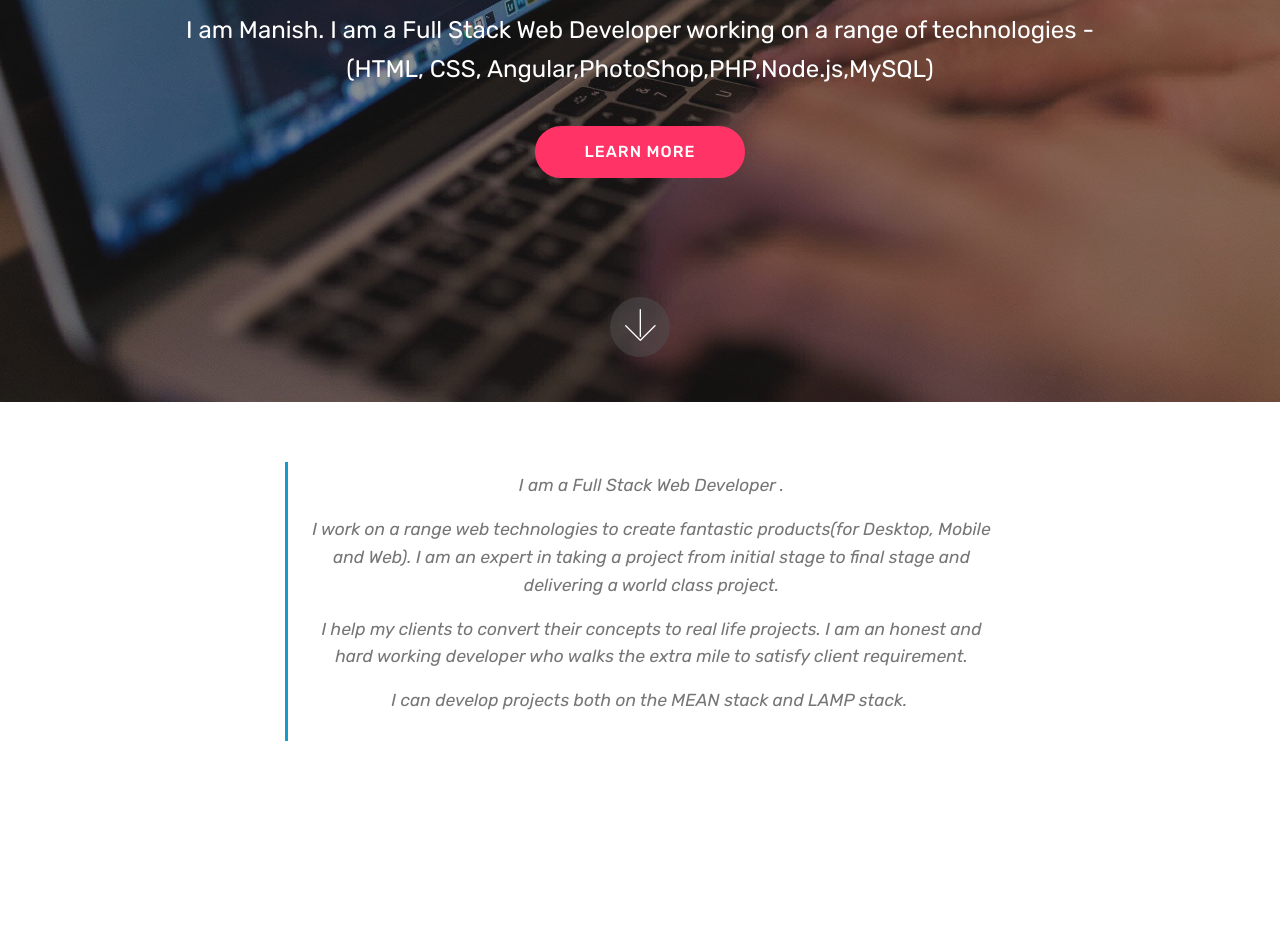
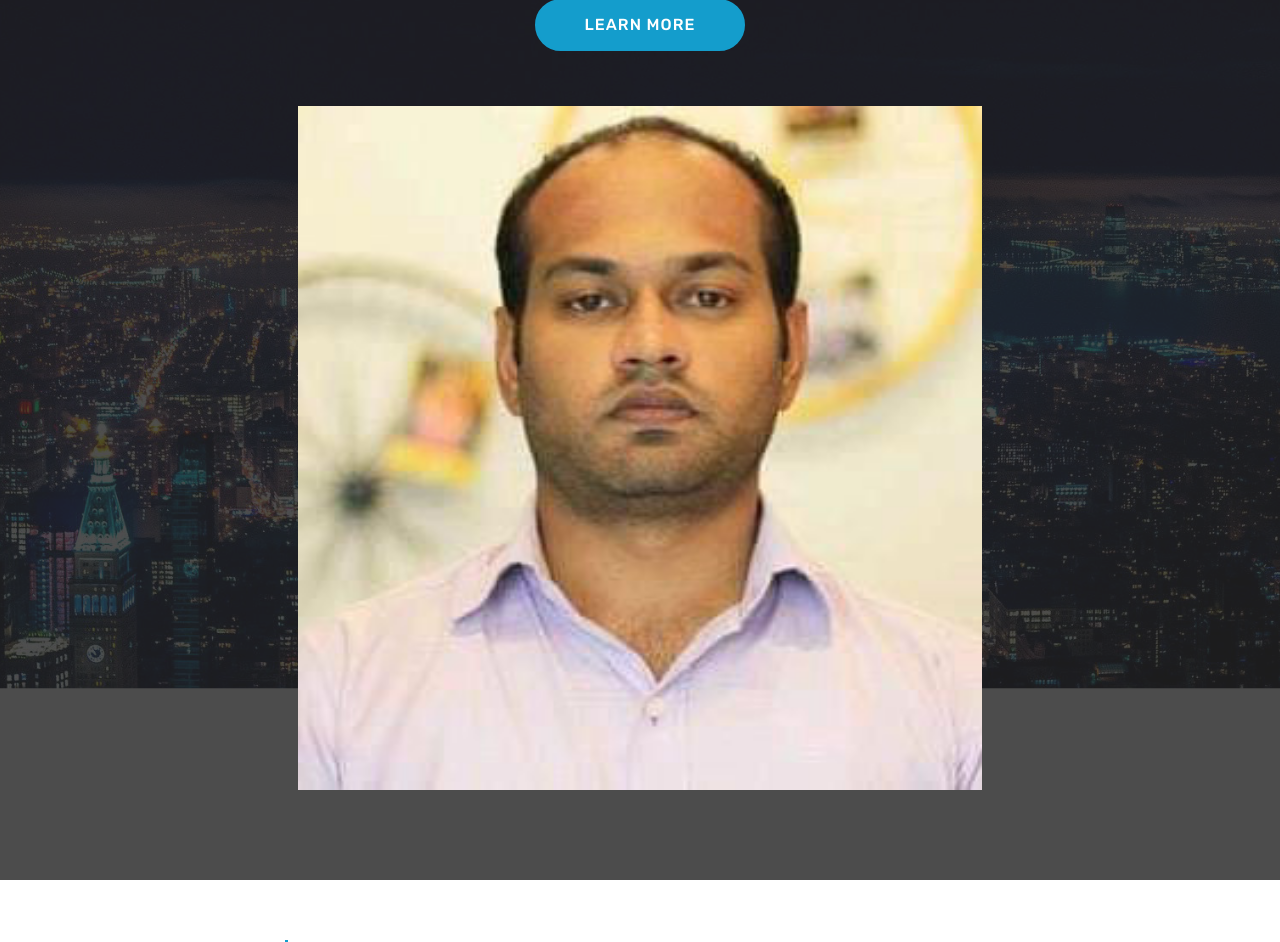
Before and after one commit to digital-creator-manish/digital-creator-manish.github.io, a plain HTML site: page index.html in a window 1280 px wide. Shown: the part 398-1340 px from the top of the page. Drawn offline with Linux system fonts and the light colour scheme; files whose address does not match are found by name.

Commit message:
create github pages

```diff
--- a/assets/images/hashes.json
+++ b/assets/images/hashes.json
@@ -1 +1 @@
-{"/+lWzmfC1Ac3FXvRio1vrw==":"screenshot%20(21)-1360x768.png","0EJRJ4CVAx/lYmItUk7ZMw==":"screenshot%20(22)-211x457.png","iyU3PTaihlyrCl9WnaTuNA==":"mbr-1920x1280.jpg","CYJZZaXa0LATAtoxCzoXHQ==":"mbr-1-1920x1280.jpg","Qykm5ArVKrDS0nBMKfXSmw==":"mbr-1920x1440.jpg","7631xrSASGQIx5FO9kWyiQ==":"mbr-2-1920x1280.jpg"}
+{"/+lWzmfC1Ac3FXvRio1vrw==":"screenshot%20(21)-1360x768.png","0EJRJ4CVAx/lYmItUk7ZMw==":"screenshot%20(22)-211x457.png","iyU3PTaihlyrCl9WnaTuNA==":"mbr-1920x1280.jpg","CYJZZaXa0LATAtoxCzoXHQ==":"mbr-1-1920x1280.jpg","Qykm5ArVKrDS0nBMKfXSmw==":"mbr-1920x1440.jpg","7631xrSASGQIx5FO9kWyiQ==":"mbr-2-1920x1280.jpg","/L9ZW8lGjnflCFlqHD+ZKw==":"55945118_614525722329764_3628717031148224512_n-320x320.jpg","wpOulyK6GIMO7KE23xqAZw==":"me%20(2)-539x430.jpg","Vj6PgyPCZ+mrwHcjGUPjNA==":"manish-300x300.jpg","s+89XFxrEv7ZTEOHJkuEUA==":"mbr-3-1920x1280.jpg","ghTNgX/fVu+AZ0F64E8ycg==":"mbr-1920x1279.jpg"}
--- a/assets/mobirise/css/mbr-additional.css
+++ b/assets/mobirise/css/mbr-additional.css
@@ -710,8 +710,26 @@ iframe.lazy-placeholder,
 section.lazy-placeholder:after {
   opacity: 0.3;
 }
-.cid-rYtuuayfEG {
-  background-image: url("../../../assets/images/mbr-2-1920x1280.jpg");
+.cid-rYtBwysU21 {
+  padding-top: 90px;
+  padding-bottom: 90px;
+  background-image: url("../../../assets/images/mbr-1920x1279.jpg");
+}
+.cid-rYtBwysU21 .mbr-figure {
+  margin: 0 auto;
+  width: 100%;
+  display: -webkit-flex;
+  justify-content: center;
+  -webkit-justify-content: center;
+}
+.cid-rYtBwysU21 .mbr-figure img {
+  height: 100%;
+  margin: 0 auto;
+}
+@media (max-width: 991px) {
+  .cid-rYtBwysU21 .mbr-figure img {
+    width: 100% !important;
+  }
 }
 .cid-rYtgxt2BoN {
   padding-top: 60px;
--- a/index.html
+++ b/index.html
@@ -24,32 +24,33 @@
 
 </head>
 <body>
-  <section class="cid-rYtuuayfEG mbr-fullscreen mbr-parallax-background" id="header2-10">
+  <section class="header4 cid-rYtBwysU21 mbr-parallax-background" id="header4-11">
 
 
 
-    <div class="mbr-overlay" style="opacity: 0.5; background-color: rgb(35, 35, 35);"></div>
+    <div class="mbr-overlay" style="opacity: 0.8; background-color: rgb(35, 35, 35);">
+    </div>
 
-    <div class="container align-center">
+    <div class="container">
         <div class="row justify-content-md-center">
-            <div class="mbr-white col-md-10">
-                <h1 class="mbr-section-title mbr-bold pb-3 mbr-fonts-style display-1">FULL STACK DEVELOPER</h1>
-                <h3 class="mbr-section-subtitle align-center mbr-light pb-3 mbr-fonts-style display-2">Helping you bring your concept to life.</h3>
-                <p class="mbr-text pb-3 mbr-fonts-style display-5">
-                    I am Manish. I am a Full Stack Web Developer working on a range of technologies - (HTML, CSS, Angular,PhotoShop,PHP,Node.js,MySQL)
-                </p>
-                <div class="mbr-section-btn"><a class="btn btn-md btn-secondary display-4" href="index.html#content2-l">LEARN MORE</a></div>
+            <div class="media-content col-md-10">
+                <h1 class="mbr-section-title align-center mbr-white pb-3 mbr-bold mbr-fonts-style display-1">FULL STACK DEVELOPER</h1>
+                <h3 class="mbr-section-subtitle align-center mbr-white mbr-light pb-3 mbr-fonts-style display-2">Helping you bring your concept to life.</h3>
+                <div class="mbr-text align-center mbr-white pb-3">
+                    <p class="mbr-text mbr-fonts-style display-5">
+                        I am Manish. I am a Full Stack Web Developer working on a range of technologies - (HTML, CSS, Angular,PhotoShop,PHP,Node.js,MySQL)
+                    </p>
+                </div>
+                <div class="mbr-section-btn align-center"><a class="btn btn-md btn-primary display-4" href="index.html#content2-l">LEARN MORE</a></div>
+            </div>
+            <div class="mbr-figure pt-5">
+                <img src="assets/images/manish-300x300.jpg" alt="Digital-Creator-Manish" title="Digital-Creator-Manish" style="width: 60%;">
             </div>
         </div>
     </div>
-    <div class="mbr-arrow hidden-sm-down" aria-hidden="true">
-        <a href="#next">
-            <i class="mbri-down mbr-iconfont"></i>
-        </a>
-    </div>
 </section>
 
-<section class="engine"><a href="https://mobirise.info/b">create your own website</a></section><section class="mbr-section article content1 cid-rYtgxt2BoN" id="content2-l">
+<section class="engine"><a href="https://mobirise.info/v">free html templates</a></section><section class="mbr-section article content1 cid-rYtgxt2BoN" id="content2-l">
 
 
 
@@ -319,7 +320,7 @@
                 </div>
                 <div data-form-type="formoid">
                     <!---Formbuilder Form--->
-                    <form action="https://mobirise.com/" method="POST" class="mbr-form form-with-styler" data-form-title="Mobirise Form"><input type="hidden" name="email" data-form-email="true" value="m1th2pY8p1a0mZIOJ0tIVbc+My4C1Ol8XAnuYTuCZXspPKIvSmwMWLqHQ3ZN0rDOQELXJ/y1rUpiROT2LcAP3a0NOZ+cRu3PfPznxqWdyHqIJZefXwN1pOUU1iZhAmUz">
+                    <form action="https://mobirise.com/" method="POST" class="mbr-form form-with-styler" data-form-title="Mobirise Form"><input type="hidden" name="email" data-form-email="true" value="zkbdFhgkjdtBlMmEoRP2h8Q88rOwlTxl0xGUbvyRTZ30rhxYEhWQoEiCgYPKwRJ7Z+bqAIZOnU6g6szdJeFeOtjnl4/dbsxP2GRdVKpAzrWS1ZX7fYS5J7A0FfgQudzu">
                         <div class="row">
                             <div hidden="hidden" data-form-alert="" class="alert alert-success col-12">Thanks for filling out the form!</div>
                             <div hidden="hidden" data-form-alert-danger="" class="alert alert-danger col-12">
```
Also changed, not shown: assets/images/manish-300x300.jpg (added), assets/images/mbr-1920x1279.jpg (added), 1 other file.
